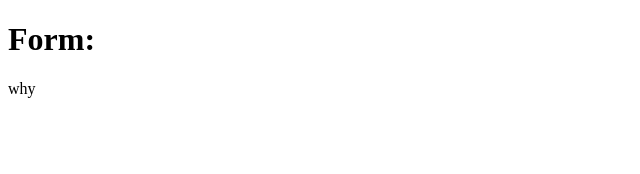
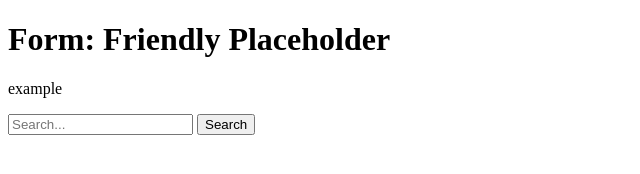
Before and after one commit to juanibrex/Friendly-placeholders, a plain HTML site: page index.html in a window 1280 px wide. Shown: the whole page, without its empty margins (0-640 px from the left). Drawn offline with Linux system fonts and the light colour scheme.

Commit message:
Estructura del html

```diff
--- a/index.html
+++ b/index.html
@@ -5,11 +5,11 @@
     <title>Friendly Placeholder</title>
 </head>
 <body>
-    <h1>Form: </h1>
-    <p>why</p>
-    <form action="">
-
-
+    <h1>Form: Friendly Placeholder</h1>
+    <p>example</p>
+    <form action="#" role="search">
+        <input type="search" name="searching" placeholder="Search...">
+        <input type="submit" value="Search">
     </form>
 </body>
 </html>
```
